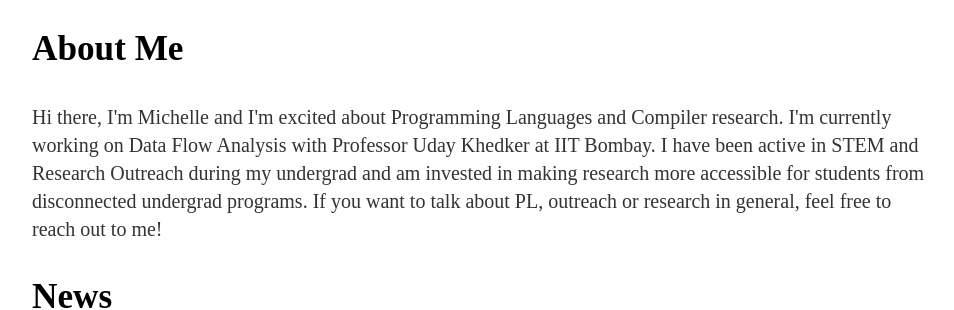
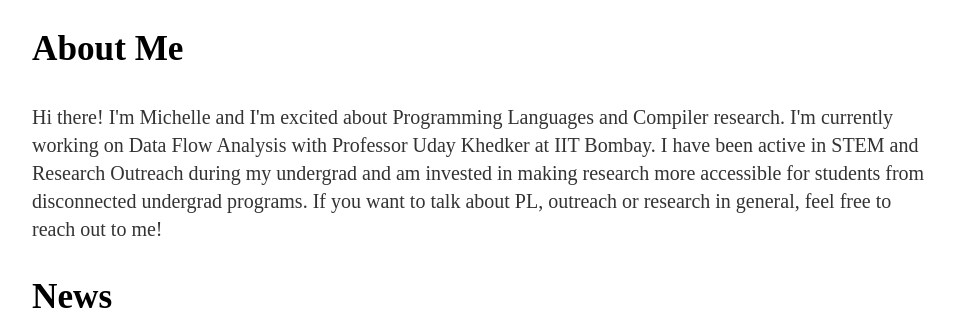
Before and after one commit to michelledaviest/michelledaviest.github.io, a Jekyll site: the page built from index.html, in a window 1280 px wide. Shown: the part 522-832 px from the top of the page, without its empty margins (160-1114 px from the left). Built offline with Jekyll 4.4.1, drawn with Linux system fonts in a browser that asks for light colours; some web fonts are replaced.

```diff
--- a/index.html
+++ b/index.html
@@ -29,7 +29,7 @@ title: Michelle Thalakottur
 	<h2>About Me</h2>
 
 	<p>
-		Hi there, I'm Michelle and I'm excited about Programming Languages and Compiler research. I'm currently working on Data Flow Analysis with Professor Uday Khedker at IIT Bombay. I have been active in STEM and Research Outreach during my undergrad and am invested in making research more accessible for students from disconnected undergrad programs. If you want to talk about PL, outreach or research in general, feel free to reach out to me!
+		Hi there! I'm Michelle and I'm excited about Programming Languages and Compiler research. I'm currently working on Data Flow Analysis with Professor Uday Khedker at IIT Bombay. I have been active in STEM and Research Outreach during my undergrad and am invested in making research more accessible for students from disconnected undergrad programs. If you want to talk about PL, outreach or research in general, feel free to reach out to me!
 	</p>
 
 </div>
```
